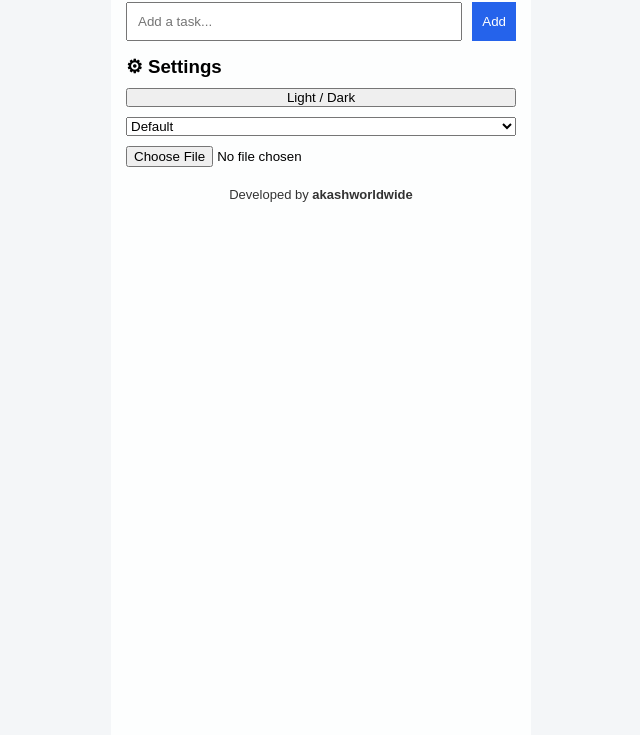
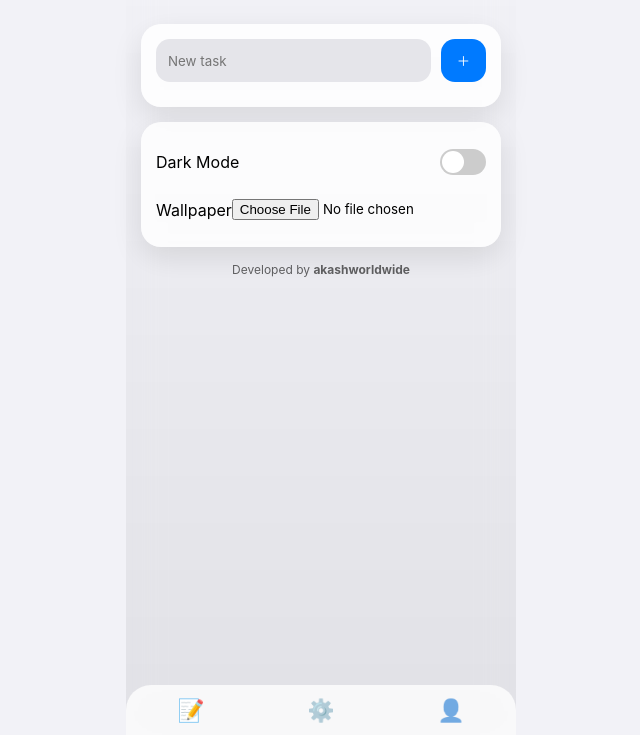
Before and after one commit to akashworldwidein/Rio-Task-, a plain HTML site: page index.html in a window 1280 px wide. Shown: the part 65-800 px from the top of the page, without its empty margins (319-959 px from the left). Drawn offline with Linux system fonts and the light colour scheme.

Commit message:
index.html

```diff
--- a/index.html
+++ b/index.html
@@ -4,47 +4,236 @@
 <meta charset="UTF-8">
 <title>Rio Task</title>
 <meta name="viewport" content="width=device-width, initial-scale=1.0">
-<link rel="stylesheet" href="style.css">
+
+<style>
+:root{
+  --bg:#f2f2f7;
+  --card:#ffffffcc;
+  --text:#000;
+  --accent:#007aff;
+  --blur:blur(20px);
+}
+
+body.dark{
+  --bg:#000;
+  --card:#1c1c1ecc;
+  --text:#fff;
+  --accent:#0a84ff;
+}
+
+*{
+  margin:0;
+  padding:0;
+  box-sizing:border-box;
+  font-family:-apple-system,BlinkMacSystemFont,"SF Pro Display";
+}
+
+body{
+  background:var(--bg);
+  color:var(--text);
+  min-height:100vh;
+  display:flex;
+  justify-content:center;
+}
+
+.app{
+  width:100%;
+  max-width:390px;
+  min-height:100vh;
+  background:linear-gradient(to bottom,#0000, #0001);
+  backdrop-filter:var(--blur);
+  position:relative;
+  padding-bottom:80px;
+}
+
+/* Header */
+header{
+  padding:20px;
+  font-size:28px;
+  font-weight:700;
+}
+
+/* Card */
+.card{
+  margin:15px;
+  background:var(--card);
+  border-radius:20px;
+  padding:15px;
+  backdrop-filter:var(--blur);
+  box-shadow:0 10px 30px rgba(0,0,0,.1);
+}
+
+/* Task Input */
+.task-input{
+  display:flex;
+  gap:10px;
+}
+
+.task-input input{
+  flex:1;
+  padding:12px;
+  border:none;
+  border-radius:14px;
+  background:#e5e5ea;
+}
+
+.task-input button{
+  padding:12px 16px;
+  border:none;
+  border-radius:14px;
+  background:var(--accent);
+  color:white;
+}
+
+/* Task List */
+ul{
+  list-style:none;
+  margin-top:10px;
+}
+
+li{
+  padding:12px;
+  border-radius:14px;
+  background:#e5e5ea;
+  margin-bottom:8px;
+  display:flex;
+  justify-content:space-between;
+}
+
+/* Settings */
+.setting{
+  display:flex;
+  justify-content:space-between;
+  align-items:center;
+  padding:12px 0;
+  font-size:16px;
+}
+
+/* Toggle */
+.switch{
+  width:46px;
+  height:26px;
+  background:#ccc;
+  border-radius:20px;
+  position:relative;
+  cursor:pointer;
+}
+.switch::after{
+  content:"";
+  width:22px;
+  height:22px;
+  background:white;
+  border-radius:50%;
+  position:absolute;
+  top:2px;
+  left:2px;
+  transition:.3s;
+}
+body.dark .switch{
+  background:var(--accent);
+}
+body.dark .switch::after{
+  left:22px;
+}
+
+/* Bottom Tab */
+.tabbar{
+  position:fixed;
+  bottom:0;
+  width:100%;
+  max-width:390px;
+  background:var(--card);
+  backdrop-filter:var(--blur);
+  display:flex;
+  justify-content:space-around;
+  padding:12px 0;
+  border-top-left-radius:25px;
+  border-top-right-radius:25px;
+}
+
+.tabbar span{
+  font-size:22px;
+  opacity:.6;
+}
+.tabbar .active{
+  color:var(--accent);
+  opacity:1;
+}
+
+/* Footer */
+footer{
+  text-align:center;
+  font-size:12px;
+  opacity:.6;
+  margin-top:10px;
+}
+</style>
 </head>
 
-<body class="light">
+<body>
 <div class="app">
 
-<header>
-  <div class="logo">
-    <img src="icon.svg">
-    <h1>Rio Task</h1>
+<header>Rio Task</header>
+
+<div class="card">
+  <div class="task-input">
+    <input id="taskInput" placeholder="New task">
+    <button onclick="addTask()">＋</button>
   </div>
-  <button id="themeBtn">🌙</button>
-</header>
-
-<div class="task-box">
-  <input id="taskInput" placeholder="Add a task...">
-  <button onclick="addTask()">Add</button>
+  <ul id="tasks"></ul>
 </div>
 
-<ul id="taskList"></ul>
+<div class="card">
+  <div class="setting">
+    <span>Dark Mode</span>
+    <div class="switch" onclick="toggleTheme()"></div>
+  </div>
 
-<section class="settings">
-  <h3>⚙ Settings</h3>
+  <div class="setting">
+    <span>Wallpaper</span>
+    <input type="file" accept="image/*" onchange="setWallpaper(event)">
+  </div>
+</div>
 
-  <button onclick="toggleTheme()">Light / Dark</button>
+<footer>Developed by <strong>akashworldwide</strong></footer>
 
-  <select onchange="changeWallpaper(this.value)">
-    <option value="">Default</option>
-    <option value="https://picsum.photos/800/1200?1">Wallpaper 1</option>
-    <option value="https://picsum.photos/800/1200?2">Wallpaper 2</option>
-  </select>
-
-  <input type="file" accept="image/*" onchange="customWallpaper(event)">
-</section>
-
-<footer>
-  Developed by <strong>akashworldwide</strong>
-</footer>
+<div class="tabbar">
+  <span class="active">📝</span>
+  <span>⚙️</span>
+  <span>👤</span>
+</div>
 
 </div>
 
-<script src="app.js"></script>
+<script>
+const list=document.getElementById("tasks")
+let tasks=JSON.parse(localStorage.getItem("rioTasks"))||[]
+
+function render(){
+  list.innerHTML=""
+  tasks.forEach((t,i)=>{
+    const li=document.createElement("li")
+    li.innerHTML=`${t}<span onclick="del(${i})">❌</span>`
+    list.appendChild(li)
+  })
+  localStorage.setItem("rioTasks",JSON.stringify(tasks))
+}
+function addTask(){
+  const v=taskInput.value.trim()
+  if(!v)return
+  tasks.push(v)
+  taskInput.value=""
+  render()
+}
+function del(i){tasks.splice(i,1);render()}
+function toggleTheme(){document.body.classList.toggle("dark")}
+function setWallpaper(e){
+  const r=new FileReader()
+  r.onload=()=>document.body.style.backgroundImage=`url(${r.result})`
+  r.readAsDataURL(e.target.files[0])
+}
+render()
+</script>
+
 </body>
 </html>
```
